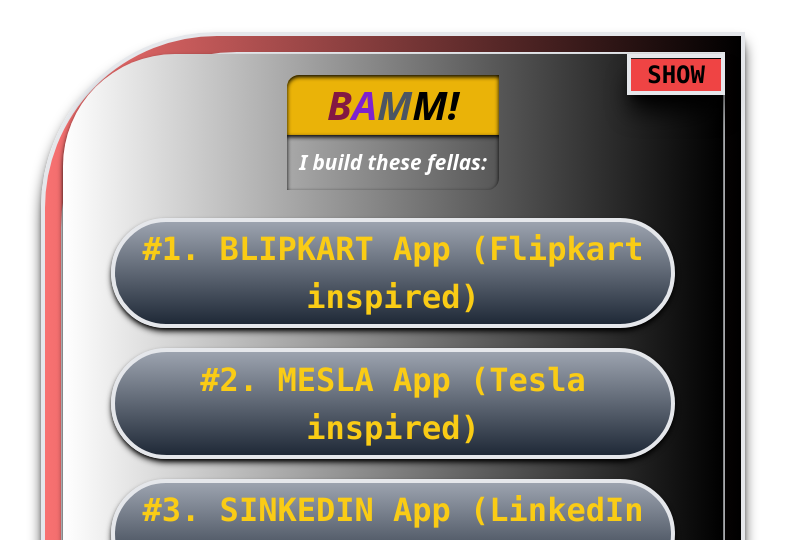
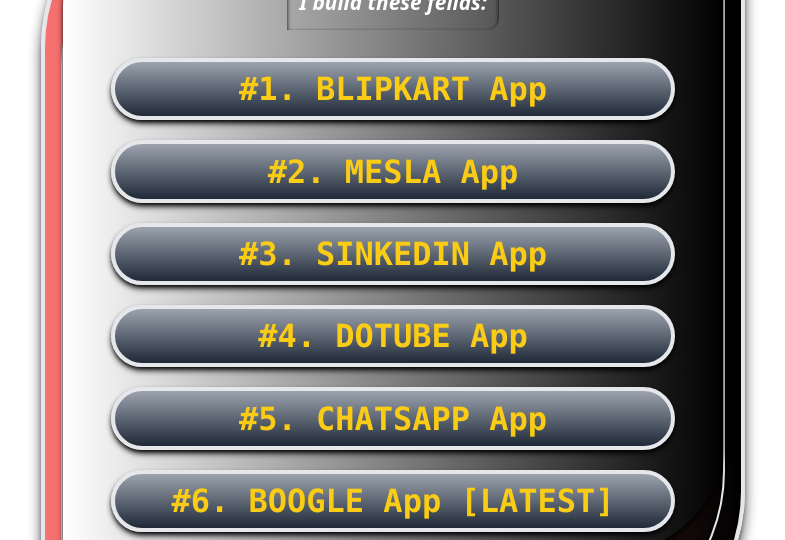
Before and after one commit to luffy17zoro17/portfolio.1, a Next.js app: page / in a window 1280 px wide. Shown: the part 960-1500 px from the top of the page, without its empty margins (247-1032 px from the left). Built offline with nearby package versions, Linux system fonts and the light colour scheme.

Commit message:
new project!

```diff
--- a/components/ScrollBox.js
+++ b/components/ScrollBox.js
@@ -10,29 +10,35 @@
 const MyWorksList = [
   {
     id:1,
-    title:"#1. BLIPKART App (Flipkart inspired)",
+    title:"#1. BLIPKART App",
     url:`${process.env.PRIVATE_BLIPKAR_KEY}`,
   },
   {
     id:2,
-    title:"#2. MESLA App (Tesla inspired)",
+    title:"#2. MESLA App",
     url:`${process.env.PRIVATE_MESL_KEY}`,
   },
   {
     id:3,
-    title:"#3. SINKEDIN App (LinkedIn inspired)",
+    title:"#3. SINKEDIN App",
     url:`${process.env.PRIVATE_SINKED_KEY}`,
   },
   {
      id:4,
-     title:"#4. DOTUBE App [LATEST] (Youtube inspired)",
+     title:"#4. DOTUBE App",
      url:`${process.env.PRIVATE_DOTUB_KEY}`
   },
   {
     id:5,
-    title:"#5. CHATSAPP App [LATEST] (WhatsApp inspired)",
+    title:"#5. CHATSAPP App",
     url:`${process.env.PRIVATE_CHATSAP_KEY}`
- }
+  },
+  {
+    id:6,
+    title:"#6. BOOGLE App [LATEST]",
+    url:`${process.env.PRIVATE_BOOGL_KEY}`
+  }
+
 ]
 
 
@@ -44,10 +50,11 @@
     return (
 
         <div className='border-4 relative
-       z-30 top-[62rem] rounded-tl-[11rem]
+       z-30 top-[52rem] rounded-tl-[11rem]
        rounded-br-[11rem]
            bg-gradient-to-r from-red-400 to-black
           p-4 shadow-lg shadow-black md:bottom-[85rem] lg:bottom-[60rem]
+
             sm:mx-[5rem] md:mx-[7rem] lg:mx-[11rem]
              xl:mx-[18rem]'>
         <div className='flex flex-col border-2 shadow-inner
--- a/components/Works.js
+++ b/components/Works.js
@@ -37,6 +37,12 @@
         name:"5. ChatsApp -> (WhatsApp inspired) [Latest]",
         imgPath:"/chatsapp.png",
         link:`${process.env.PRIVATE_CHATSAP_KEY}`
+    },
+    {
+        id:6,
+        name:"6. Boogle -> (Google inspired) [Latest]",
+        imgPath:"/Boogle.png",
+        link:`${process.env.PRIVATE_BOOGL_KEY}`
     },
 ]
 
--- a/next.config.js
+++ b/next.config.js
@@ -21,6 +21,7 @@
     PRIVATE_TEST_LENDSQ_KEY:process.env.PRIVATE_TEST_LENDSQR_KEY,
     PRIVATE_DOTUB_KEY:process.env.PRIVATE_DOTUBE_KEY,
     PRIVATE_CHATSAP_KEY:process.env.PRIVATE_CHATSAPP_KEY,
+    PRIVATE_BOOGL_KEY:process.env.PRIVATE_BOOGLE_KEY,
 
   }
 
```
Also changed, not shown: public/Boogle.png (added).
